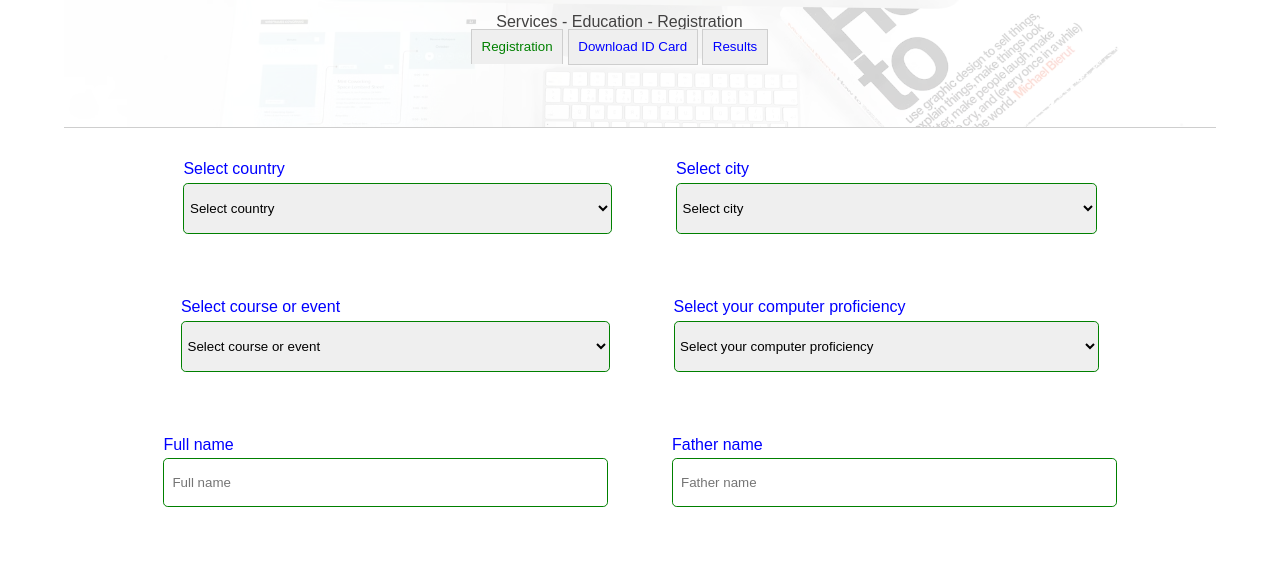
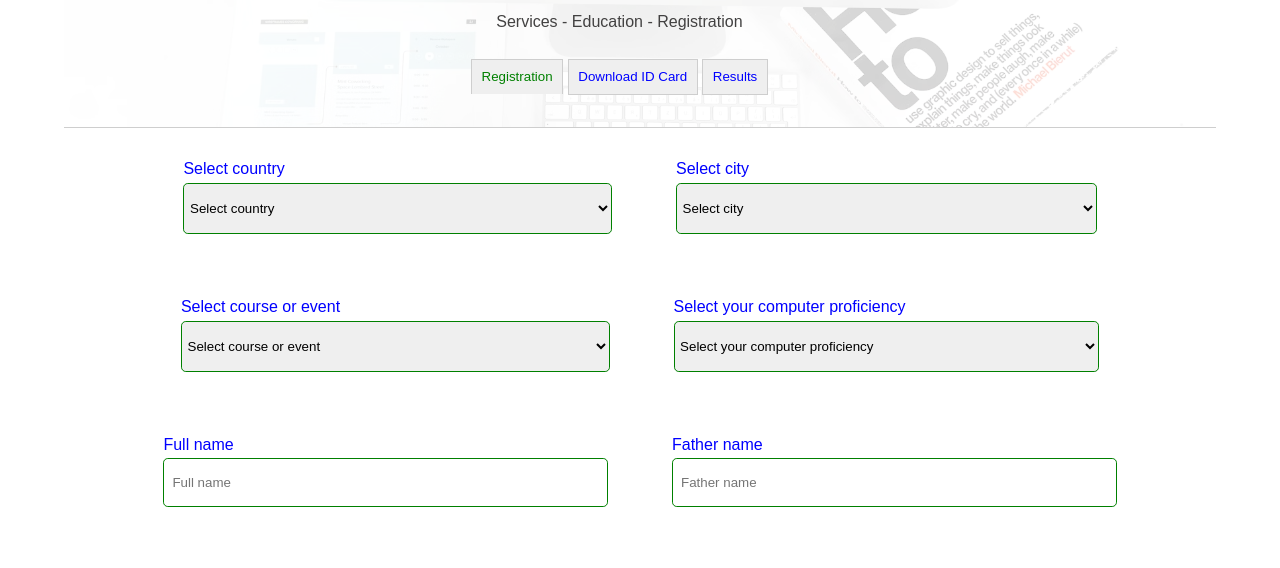
Before and after one commit to Hannankhan203/Saylani-Registration-Portal, a plain HTML site: page index.html in a window 1280 px wide. Shown: the part 192-760 px from the top of the page. Drawn offline with Linux system fonts and the light colour scheme.

Commit message:
Update style.css

```diff
--- a/CSS/style.css
+++ b/CSS/style.css
@@ -66,7 +66,7 @@ body {
 
 .buttons {
     position: absolute;
-    bottom: -34px;
+    bottom: -64px;
 }
 
 .button {
```
